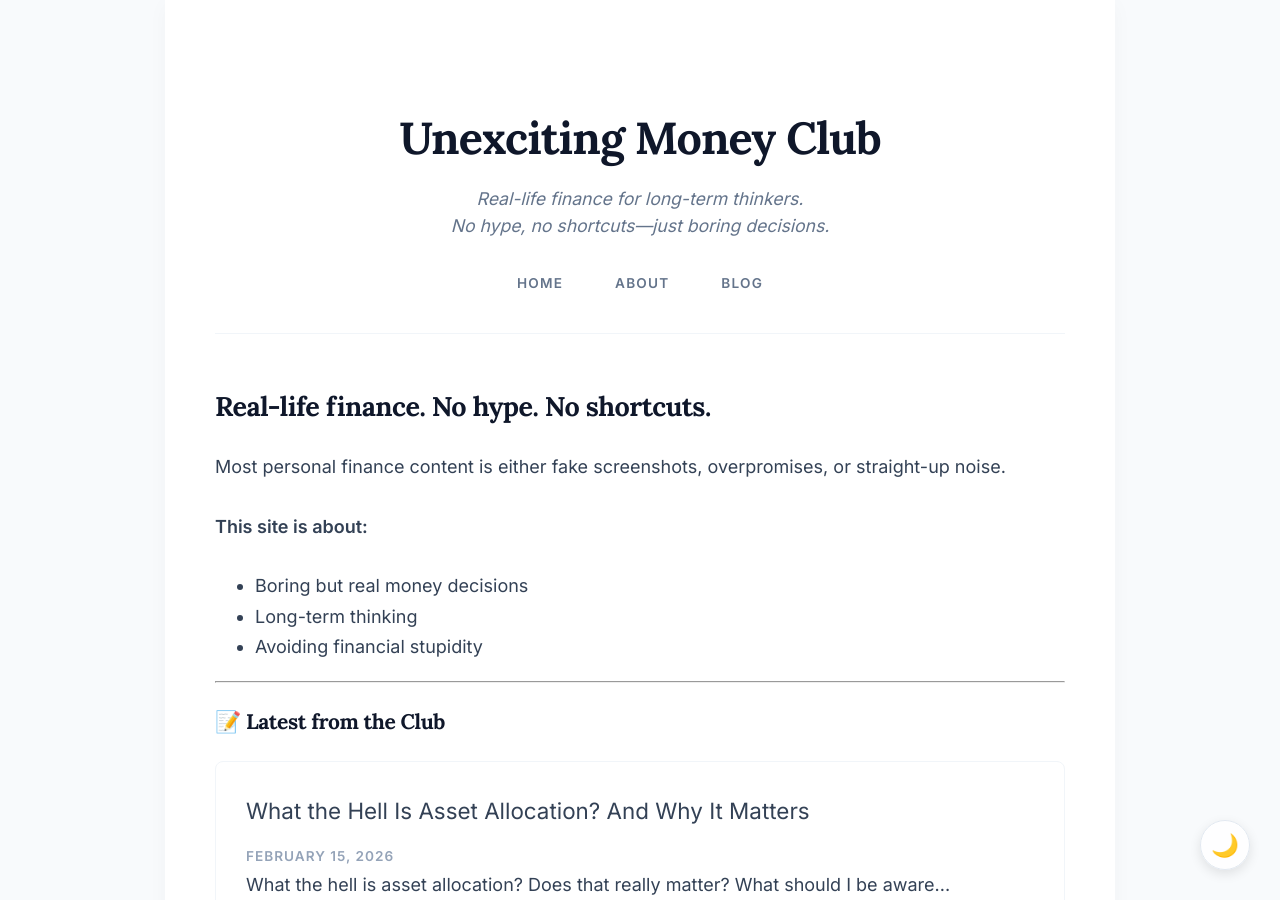
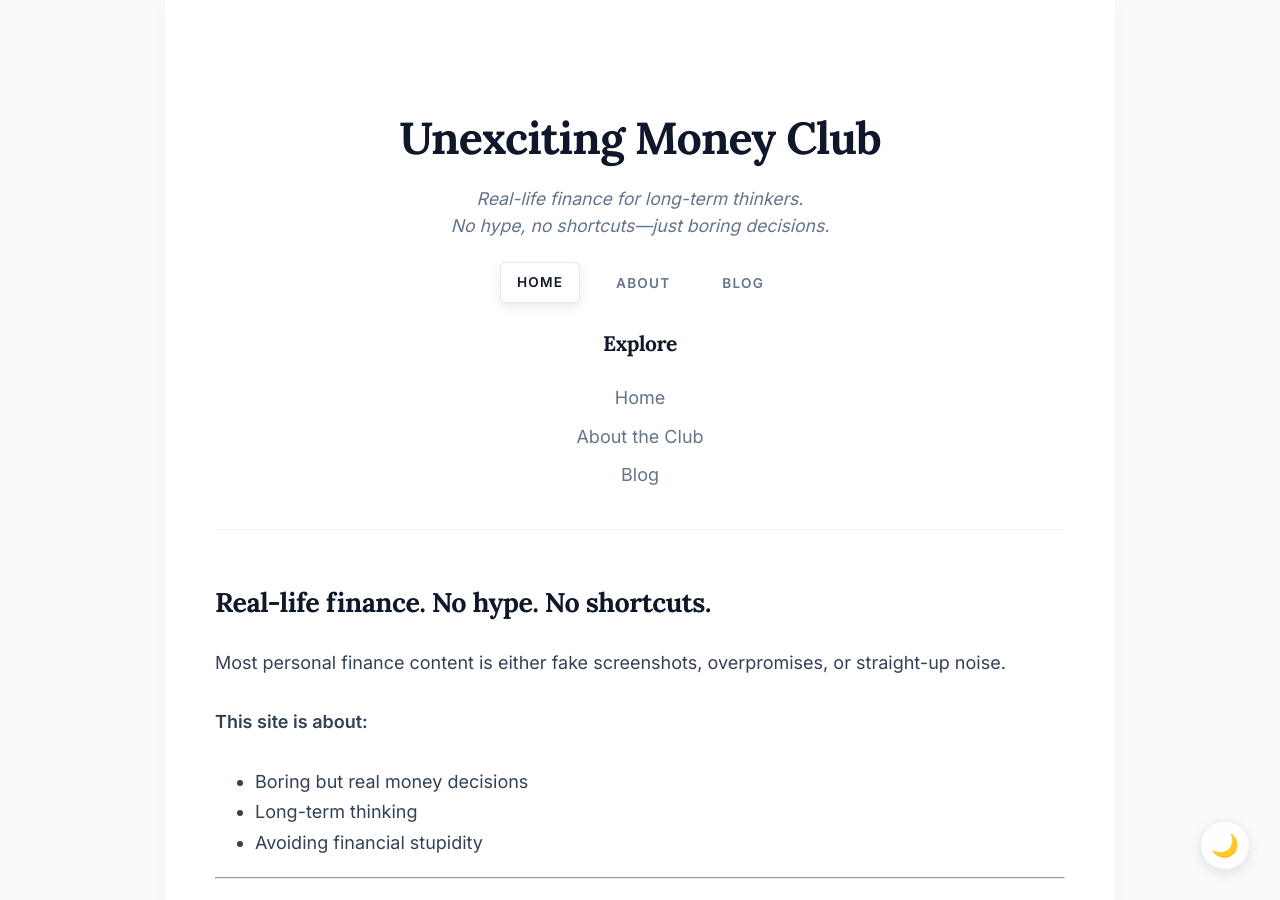
Before and after one commit to HarieshMK/HarieshMK.github.io, a Jekyll site: the page built from index.md, in a window 1280 px wide and 900 px high. Built offline with Jekyll 4.4.1, drawn with Linux system fonts in a browser that asks for light colours.

Commit message:
Update default.html

```diff
--- a/_layouts/default.html
+++ b/_layouts/default.html
@@ -52,13 +52,30 @@
         <h1><a href="{{ '/' | relative_url }}">{{ site.title }}</a></h1>
         <p class="tagline">{{ site.description }}</p>
       </div>
-      <nav>
-        <ul class="nav-list">
-          <li><a href="{{ '/' | relative_url }}">Home</a></li>
-          <li><a href="{{ '/about' | relative_url }}">About</a></li>
-          <li><a href="{{ '/blog' | relative_url }}">Blog</a></li>
-        </ul>
-      </nav>
+     <nav>
+  <ul class="nav-list">
+    <li>
+      <a href="{{ '/' | relative_url }}"
+         class="{% if page.title == 'Home' %}active{% endif %}">Home</a>
+    </li>
+    <li>
+      <a href="{{ '/about' | relative_url }}"
+         class="{% if page.title == 'About the Club' %}active{% endif %}">About</a>
+    </li>
+    <li>
+      <a href="{{ '/blog' | relative_url }}"
+         class="{% if page.title == 'Blog' %}active{% endif %}">Blog</a>
+    </li>
+  </ul>
+</nav>
+
+<div class="footer-col">
+  <h3>Explore</h3>
+  <ul class="footer-links">
+    <li><a href="{{ '/' | relative_url }}">Home</a></li>
+    <li><a href="{{ '/about' | relative_url }}">About the Club</a></li>
+    <li><a href="{{ '/blog' | relative_url }}">Blog</a></li> </ul>
+</div>
     </header>
 
     <main>
```
